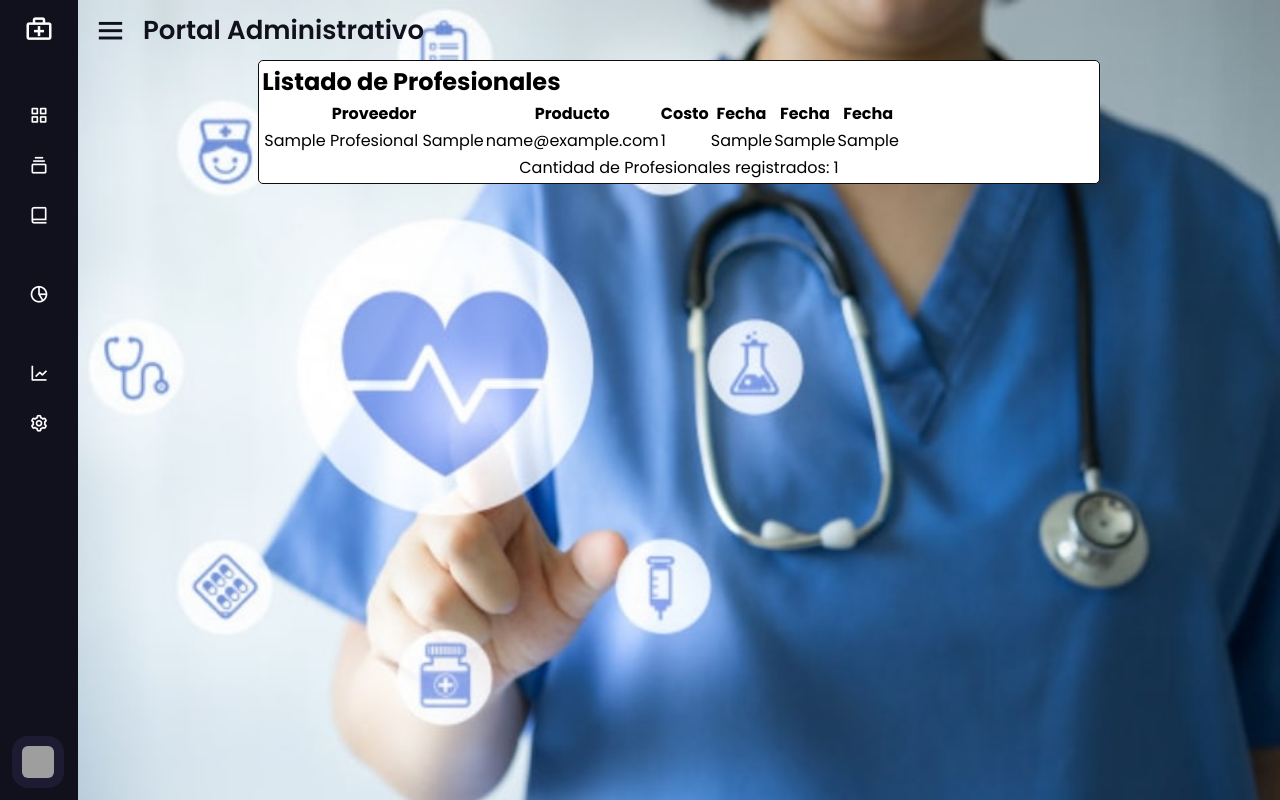
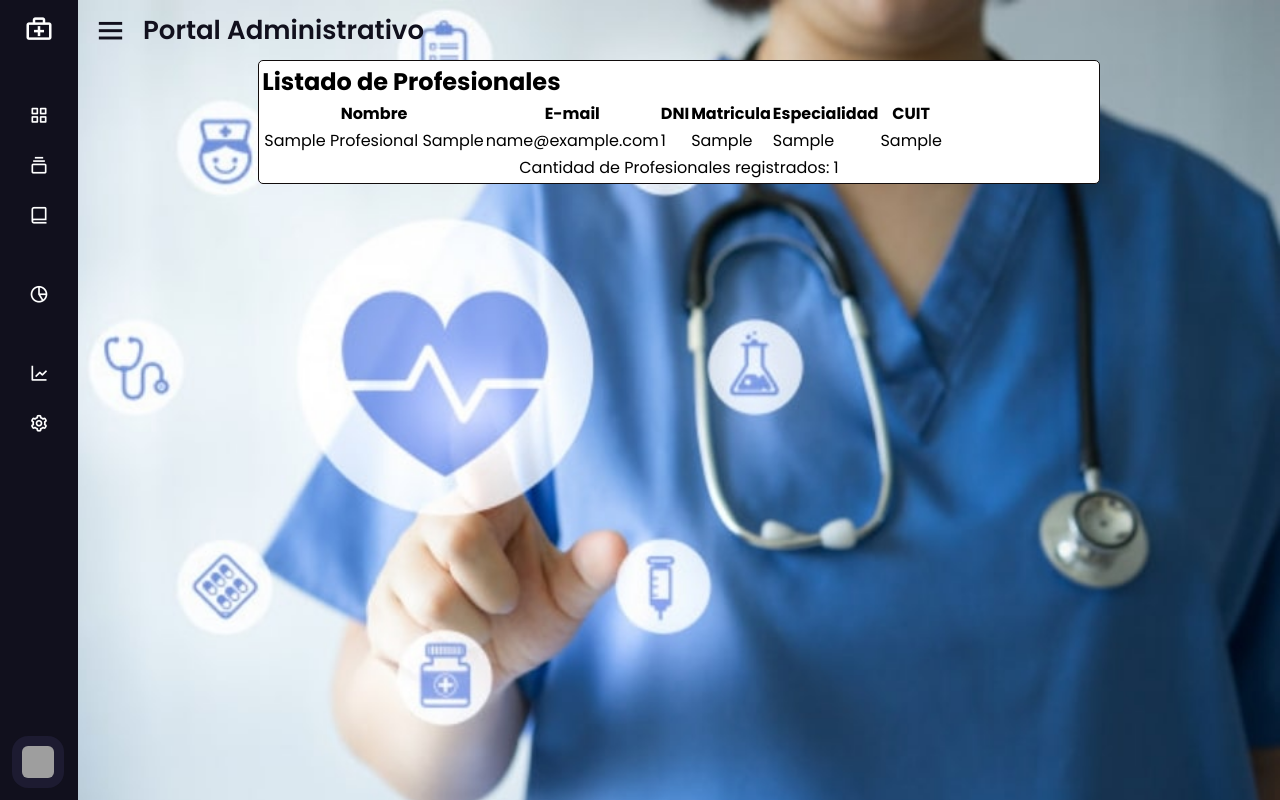
Before and after one commit to AleKF83/MEDICHI_DJANGO, a Django app: page /listado-profesionales in a window 1280 px wide. Run offline with Django 4.2, Linux system fonts and the light colour scheme; tables that the repository leaves empty hold one stand-in row (values such as "Sample post"); grey boxes are pictures that could not be loaded.

Commit message:
tablas en listados

```diff
--- a/app_principal/forms.py
+++ b/app_principal/forms.py
@@ -59,6 +59,7 @@ class   AltaProfesionalModelForm(forms.ModelForm):
     class Meta:
         model = Profesional
         fields = '__all__'
+        widgets={'nombre_profesional': forms.Textarea()}
 
     def clean_cuit(self):
         cuit = self.cuit.strip() # Eliminar espacios en blanco al principio y al final
--- a/app_principal/templates/app_principal/listado-profesionales.html
+++ b/app_principal/templates/app_principal/listado-profesionales.html
@@ -9,21 +9,20 @@
 
 
 <h1>Listado de Profesionales</h1>
-
-
-
+<ul>
     <table>
         <thead>
             <tr>
-            <th>Proveedor</th>
-            <th>Producto</th>
-            <th>Costo</th>
-            <th>Fecha</th>
-            <th>Fecha</th>
-            <th>Fecha</th>
+                <th>Nombre</th>
+                <th>E-mail</th>
+                <th>DNI</th>
+                <th>Matricula</th>
+                <th>Especialidad</th>
+                <th>CUIT</th>
             </tr>
         </thead>
         <tbody>
+
             {% for nombre_profesional in listado_profesionales %}
             <tr>
                 <td>{{ nombre_profesional.nombre_completo | title }}</td>
@@ -33,18 +32,18 @@
                 <td>{{ nombre_profesional.especialidad}}</td>
                 <td>{{ nombre_profesional.cuit}}</td>
             </tr>
+            {% empty %}
+            <p>Sin Profesionales Regisrados</p>
+            {% endfor %}
 
         </tbody>
     </table>
 
-
-{% empty %}
-<p>Sin Profesionales Regisrados</p>
-{% endfor %}
+</ul>
 
 {% if listado_profesionales.count > 0 %}
 <p>Cantidad de Profesionales registrados: {{listado_profesionales.count}}</p>
 {% else %}
-<p>No hay docentes registrados</p>
+<p>No hay Profesionales registrados</p>
 {% endif %}
 {% endblock %}
```
Also changed, not shown: app_principal/templates/app_principal/listado-pacientes.html (+33 -17 lines). Lines whose indentation alone changed are shown as unchanged.
